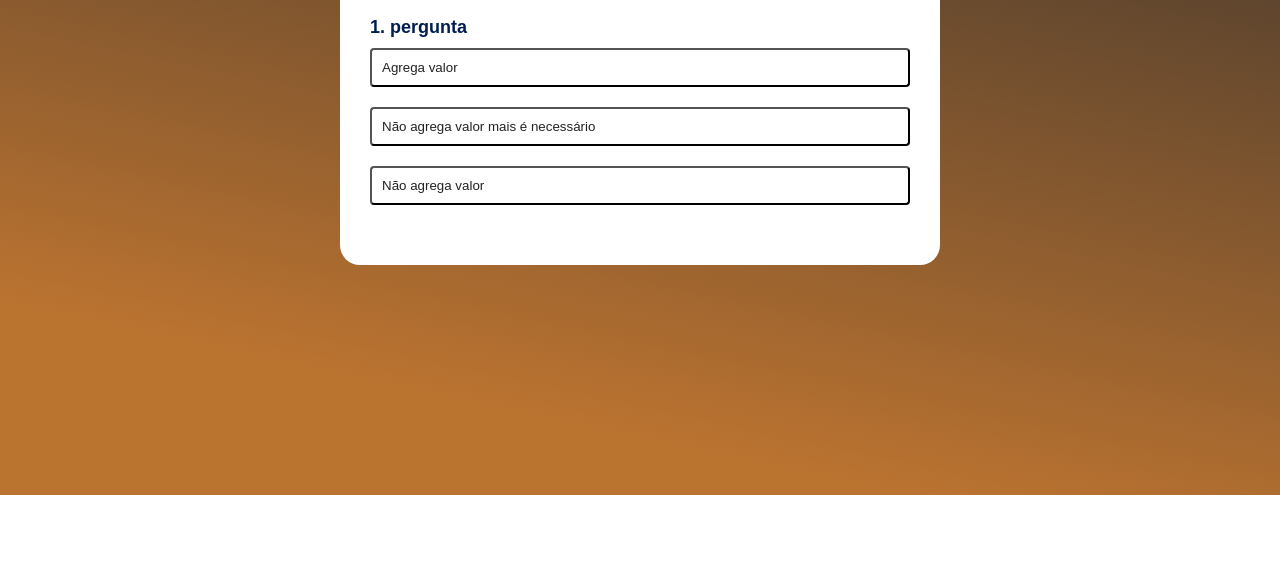
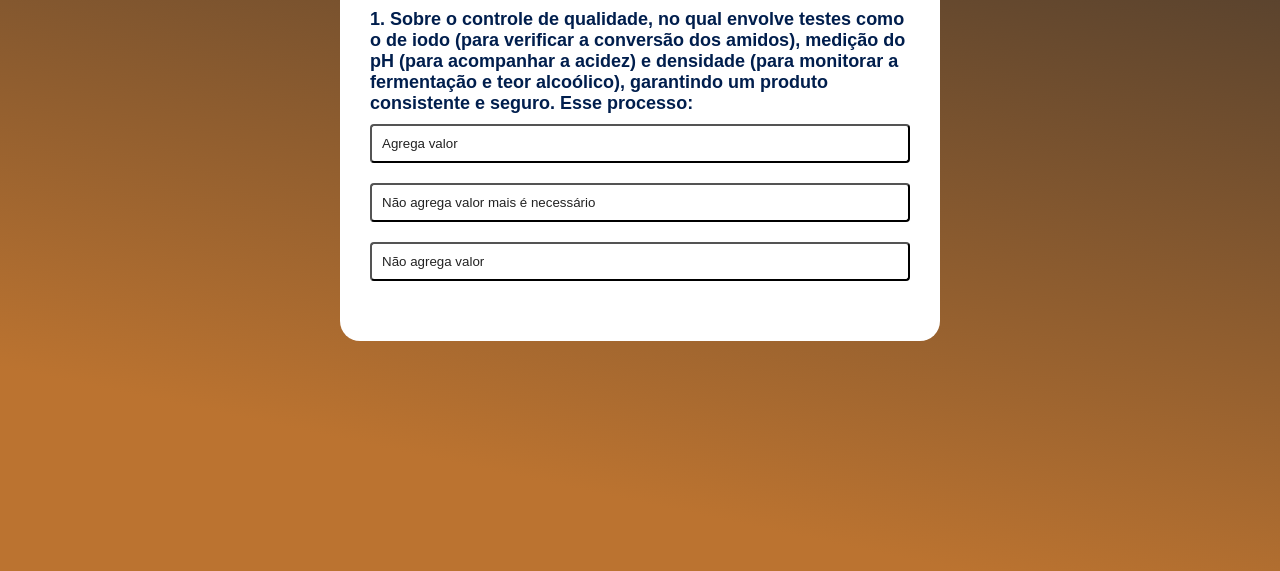
Before and after one commit to Kaueaferreira/JogoEngBeer, a plain HTML site: page jogo.html in a window 1280 px wide. Shown: the part 387-958 px from the top of the page. Before the commit the page ends 882 px from the top, so only its background shows below. Drawn offline with Linux system fonts and the light colour scheme.

Commit message:
finalizado

```diff
--- a/jogo.html
+++ b/jogo.html
@@ -12,7 +12,7 @@
     </div>
 
     <div class="app">
-        <h1>Quiz</h1>
+        <h1>Quiz - Fabricação da Cerveja</h1>
         <div class="quiz">
             <h2 id="question">Questão</h2>
             <div id="answer-buttons">
--- a/script.js
+++ b/script.js
@@ -1,6 +1,6 @@
 const questions = [
     {
-        question: "pergunta",
+        question: "Sobre o controle de qualidade, no qual envolve testes como o de iodo (para verificar a conversão dos amidos), medição do pH (para acompanhar a acidez) e densidade (para monitorar a fermentação e teor alcoólico), garantindo um produto consistente e seguro. Esse processo:",
         answers: [
             { id: 1, text: "Agrega valor", correct: false },
             { id: 2, text: "Não agrega valor mais é necessário", correct: false },
@@ -9,7 +9,43 @@ const questions = [
     },
 
     {
-        question: "pergunta",
+        question: "Sobre a adição de açúcar, que pode ocorrer antes do envase para estimular a refermentação na garrafa, gerando a carbonatação natural da cerveja. Esse processo:",
+        answers: [
+            { id: 1, text: "Agrega valor", correct: true },
+            { id: 2, text: "Não agrega valor mais é necessário", correct: false },
+            { id: 3, text: "Não agrega valor", correct: false },
+        ]
+    },
+
+    {
+        question: "Sobre manter os postos de trabalho organizados ajuda na eficiência e na segurança, mesmo sem alterar o produto final. Nesse caso, Esse processo:",
+        answers: [
+            { id: 1, text: "Agrega valor", correct: false },
+            { id: 2, text: "Não agrega valor mais é necessário", correct: true },
+            { id: 3, text: "Não agrega valor", correct: false },
+        ]
+    },
+
+    {
+        question: "Sobre a limpeza dos utensílios antes de usá-los, processo este que é necessário para evitar contaminações por microrganismos indesejados, garantindo a pureza, o sabor e a segurança da cerveja. Esse processo:",
+        answers: [
+            { id: 1, text: "Agrega valor", correct: false },
+            { id: 2, text: "Não agrega valor mais é necessário", correct: true },
+            { id: 3, text: "Não agrega valor", correct: false },
+        ]
+    },
+
+    {
+        question: "Sobre a fervura, que é uma etapa essencial no processo de fabricação da cerveja que ocorre após a mosturação e tem como principais objetivos esterilizar o mosto, extrair e isomerizar os alfa-ácidos do lúpulo (responsáveis pelo amargor). Esse processo:",
+        answers: [
+            { id: 1, text: "Agrega valor", correct: true },
+            { id: 2, text: "Não agrega valor mais é necessário", correct: false },
+            { id: 3, text: "Não agrega valor", correct: false },
+        ]
+    },
+
+    {
+        question: "Sobre manusear o gelo e retornar para a bancada, sendo um processo que não interfere na qualidade ou características da cerveja. Esse processo:",
         answers: [
             { id: 1, text: "Agrega valor", correct: false },
             { id: 2, text: "Não agrega valor mais é necessário", correct: false },
@@ -18,7 +54,52 @@ const questions = [
     },
 
     {
-        question: "pergunta",
+        question: "Sobre a fermentação, na qual é a etapa em que as leveduras transformam os açúcares do mosto em álcool e gás carbônico, formando a cerveja, ocorrendo em tanques controlados e podendo durar de alguns dias a semanas. Esse processo:",
+        answers: [
+            { id: 1, text: "Agrega valor", correct: true },
+            { id: 2, text: "Não agrega valor mais é necessário", correct: false },
+            { id: 3, text: "Não agrega valor", correct: false },
+        ]
+    },
+
+    {
+        question: "Sobre o uso de touca para cabelo enquanto estiver no ambiente da produção da cerveja, no qual é fundamental para manter a higiene, evitando que cabelos e partículas contaminem o produto, garantindo a qualidade e segurança da bebida. Esse processo:",
+        answers: [
+            { id: 1, text: "Agrega valor", correct: false },
+            { id: 2, text: "Não agrega valor mais é necessário", correct: true },
+            { id: 3, text: "Não agrega valor", correct: false },
+        ]
+    },
+
+    {
+        question: "Sobre o envase, que é a etapa final da produção da cerveja, onde a bebida é colocada em garrafas, latas ou barris de forma higiênica e sem contato com o oxigênio, garantindo sua qualidade e conservação, tal processo... Esse processo:",
+        answers: [
+            { id: 1, text: "Agrega valor", correct: true },
+            { id: 2, text: "Não agrega valor mais é necessário", correct: false },
+            { id: 3, text: "Não agrega valor", correct: false },
+        ]
+    },
+
+    {
+        question: "Sobre o controle de temperatura, que é essencial em várias etapas da produção da cerveja, principalmente na fermentação, onde garante a atividade ideal das leveduras e a qualidade do sabor final, tal processo... Esse processo:",
+        answers: [
+            { id: 1, text: "Agrega valor", correct: true },
+            { id: 2, text: "Não agrega valor mais é necessário", correct: false },
+            { id: 3, text: "Não agrega valor", correct: false },
+        ]
+    },
+
+    {
+        question: "Sobre o manuseio dos ingredientes com o uso de luva, sendo uma prática que evita contaminações e garante boas práticas de higiene durante a produção da cerveja, tal processo... Esse processo:",
+        answers: [
+            { id: 1, text: "Agrega valor", correct: false },
+            { id: 2, text: "Não agrega valor mais é necessário", correct: true },
+            { id: 3, text: "Não agrega valor", correct: false },
+        ]
+    },
+
+    {
+        question: "Organizar os ingredientes na bancada facilita o trabalho, mas não muda o sabor nem a qualidade da cerveja final. Esse processo:",
         answers: [
             { id: 1, text: "Agrega valor", correct: false },
             { id: 2, text: "Não agrega valor mais é necessário", correct: false },
@@ -27,7 +108,7 @@ const questions = [
     },
 
     {
-        question: "pergunta",
+        question: "Movimentações dentro do ambiente de produção fazem parte da rotina, mas não influenciam diretamente o resultado final da cerveja. Esse processo:",
         answers: [
             { id: 1, text: "Agrega valor", correct: false },
             { id: 2, text: "Não agrega valor mais é necessário", correct: false },
@@ -36,104 +117,13 @@ const questions = [
     },
 
     {
-        question: "pergunta",
+        question: "Refazer as mesmas análises de qualidade pode representar retrabalho, sem trazer melhorias ao produto. Esse processo:",
         answers: [
             { id: 1, text: "Agrega valor", correct: false },
             { id: 2, text: "Não agrega valor mais é necessário", correct: false },
             { id: 3, text: "Não agrega valor", correct: true },
         ]
     },
-
-    {
-        question: "pergunta",
-        answers: [
-            { id: 1, text: "Agrega valor", correct: false },
-            { id: 2, text: "Não agrega valor mais é necessário", correct: false },
-            { id: 3, text: "Não agrega valor", correct: true },
-        ]
-    },
-
-    {
-        question: "pergunta",
-        answers: [
-            { id: 1, text: "Agrega valor", correct: false },
-            { id: 2, text: "Não agrega valor mais é necessário", correct: false },
-            { id: 3, text: "Não agrega valor", correct: true },
-        ]
-    },
-
-    {
-        question: "pergunta",
-        answers: [
-            { id: 1, text: "Agrega valor", correct: false },
-            { id: 2, text: "Não agrega valor mais é necessário", correct: false },
-            { id: 3, text: "Não agrega valor", correct: true },
-        ]
-    },
-
-    {
-        question: "pergunta",
-        answers: [
-            { id: 1, text: "Agrega valor", correct: false },
-            { id: 2, text: "Não agrega valor mais é necessário", correct: false },
-            { id: 3, text: "Não agrega valor", correct: true },
-        ]
-    },
-
-    {
-        question: "pergunta",
-        answers: [
-            { id: 1, text: "Agrega valor", correct: false },
-            { id: 2, text: "Não agrega valor mais é necessário", correct: false },
-            { id: 3, text: "Não agrega valor", correct: true },
-        ]
-    },
-
-    {
-        question: "pergunta",
-        answers: [
-            { id: 1, text: "Agrega valor", correct: false },
-            { id: 2, text: "Não agrega valor mais é necessário", correct: false },
-            { id: 3, text: "Não agrega valor", correct: true },
-        ]
-    },
-
-    {
-        question: "pergunta",
-        answers: [
-            { id: 1, text: "Agrega valor", correct: false },
-            { id: 2, text: "Não agrega valor mais é necessário", correct: false },
-            { id: 3, text: "Não agrega valor", correct: true },
-        ]
-    },
-
-    {
-        question: "pergunta",
-        answers: [
-            { id: 1, text: "Agrega valor", correct: false },
-            { id: 2, text: "Não agrega valor mais é necessário", correct: false },
-            { id: 3, text: "Não agrega valor", correct: true },
-        ]
-    },
-
-    {
-        question: "pergunta",
-        answers: [
-            { id: 1, text: "Agrega valor", correct: false },
-            { id: 2, text: "Não agrega valor mais é necessário", correct: false },
-            { id: 3, text: "Não agrega valor", correct: true },
-        ]
-    },
-
-    {
-        question: "pergunta",
-        answers: [
-            { id: 1, text: "Agrega valor", correct: false },
-            { id: 2, text: "Não agrega valor mais é necessário", correct: false },
-            { id: 3, text: "Não agrega valor", correct: true },
-        ]
-    },
-
 ]
 
 const questionElement = document.getElementById("question");
--- a/style.css
+++ b/style.css
@@ -31,12 +31,14 @@ body{
     margin-top: 0;
 }
 
+
 .app h1, .lobby h1{
     font-weight: 25px;
-    color: blue;
+    color: #3C342D;
     font-weight: 600;
     border-bottom: 1px solid #333;
     padding-bottom: 30px;
+    font-size: 25px;
 }
 
 .quiz{
@@ -105,3 +107,24 @@ body{
 .incorrect {
     background-color: rgb(233, 105, 105);
 }
+
+.regras ul{
+    list-style-type: none;
+}
+.regras li, p{
+    margin: 5px;
+}
+
+.regras{
+    margin: 10px;
+}
+
+.regras H3{
+    margin: 10px;
+    color: blue;
+}
+
+.regras h4{
+    color: red;
+    font-size: 1rem;
+}
```
Also changed, not shown: index.html (+39 -2 lines).
